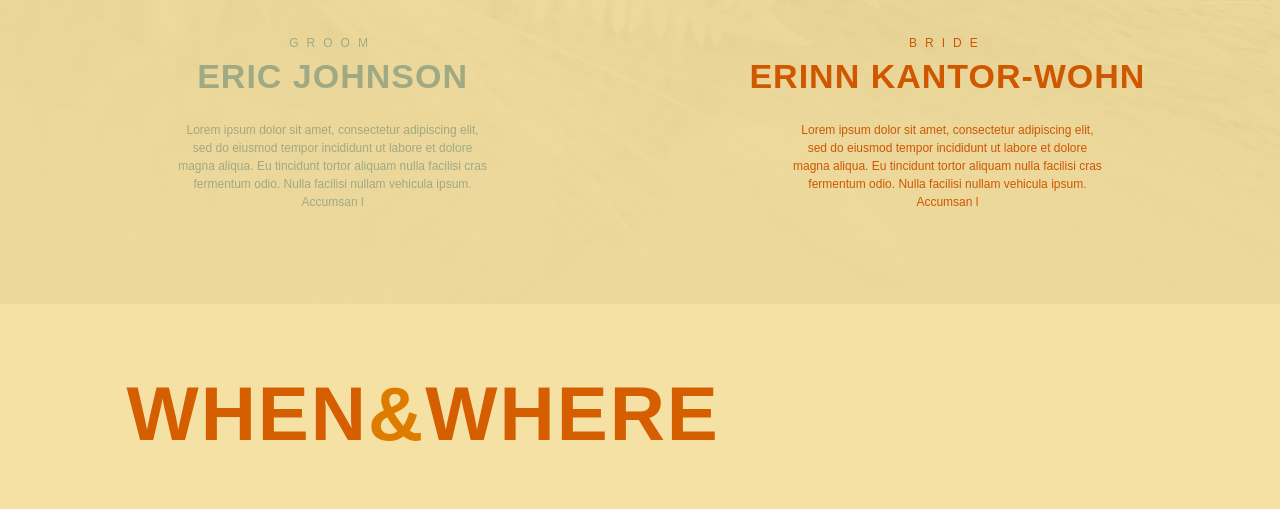
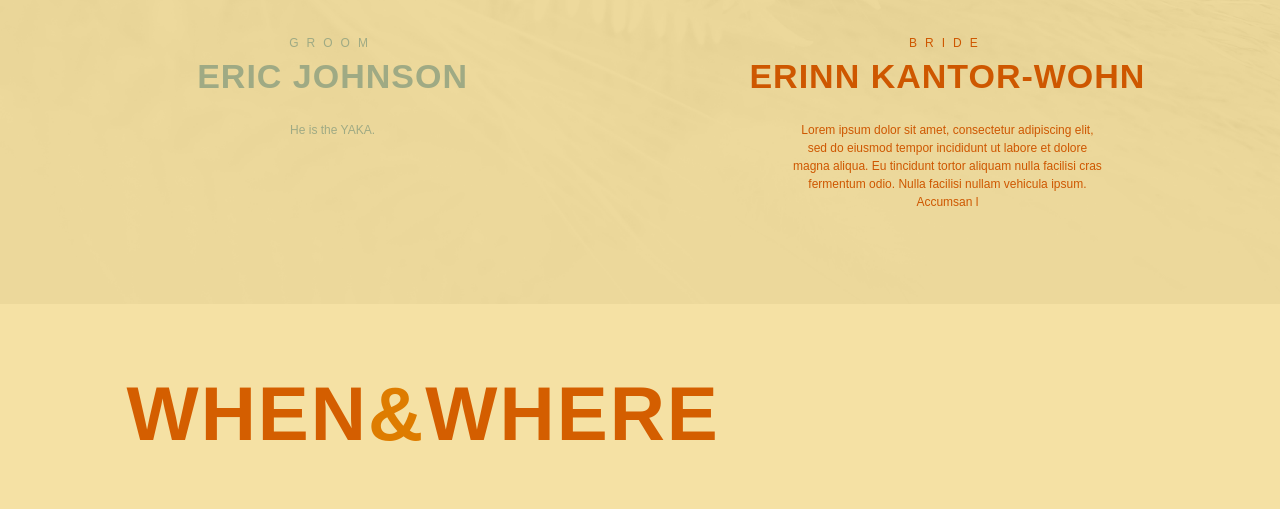
Before and after one commit to Yakamoose/wedding_bootstrap, a website: page index.html in a window 1280 px wide. Shown: the part 1440-1949 px from the top of the page. Drawn offline with nearby package versions, Linux system fonts and the light colour scheme; a web font is replaced by a local one.

Commit message:
test git update
test that changes get pushed to url

```diff
--- a/index.html
+++ b/index.html
@@ -97,9 +97,7 @@
           </div>
           <p class="title mt-5 mb-1">GROOM</p>
           <h4 class="font-weight-bold">ERIC JOHNSON</h4>
-          <p class="text mt-4  px-5">Lorem ipsum dolor sit amet, consectetur adipiscing elit, sed do eiusmod tempor
-            incididunt ut labore et dolore magna aliqua. Eu tincidunt tortor aliquam nulla facilisi cras fermentum odio.
-            Nulla facilisi nullam vehicula ipsum. Accumsan l
+          <p class="text mt-4  px-5">He is the YAKA.
           </p>
 
         </div>
```
